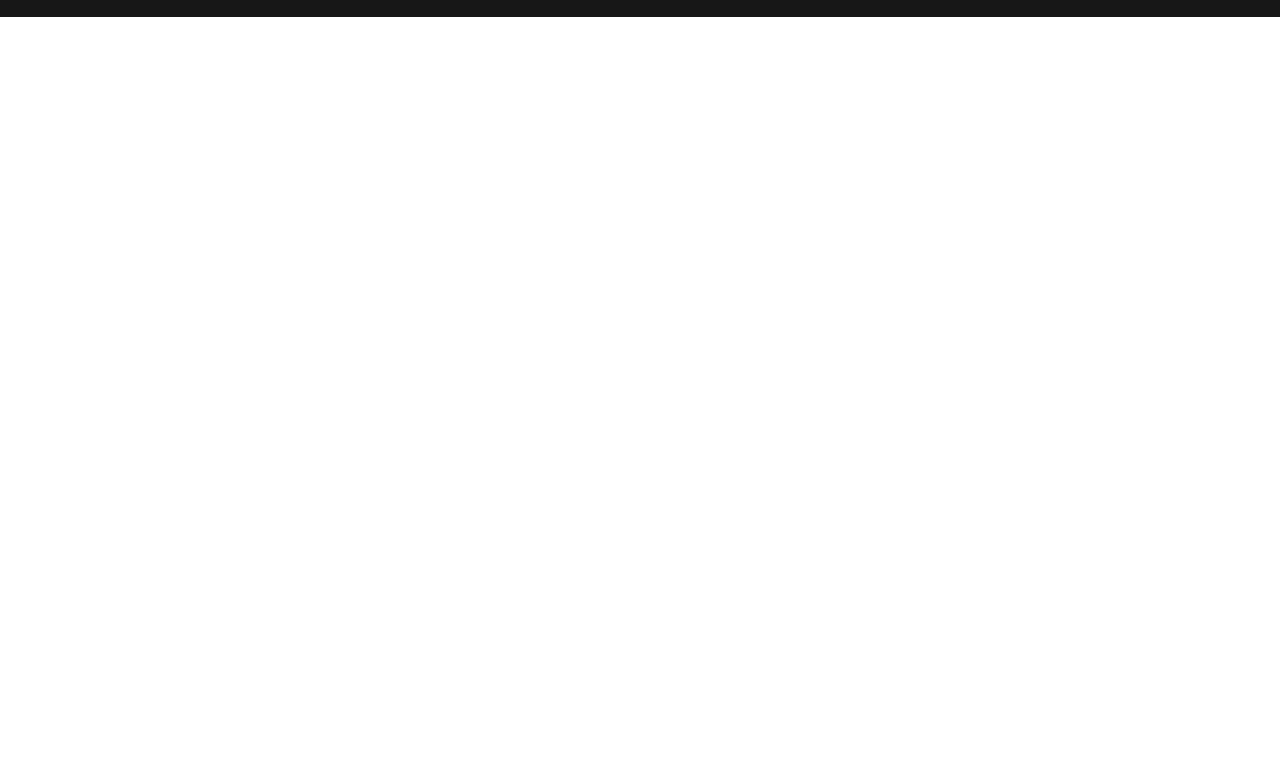
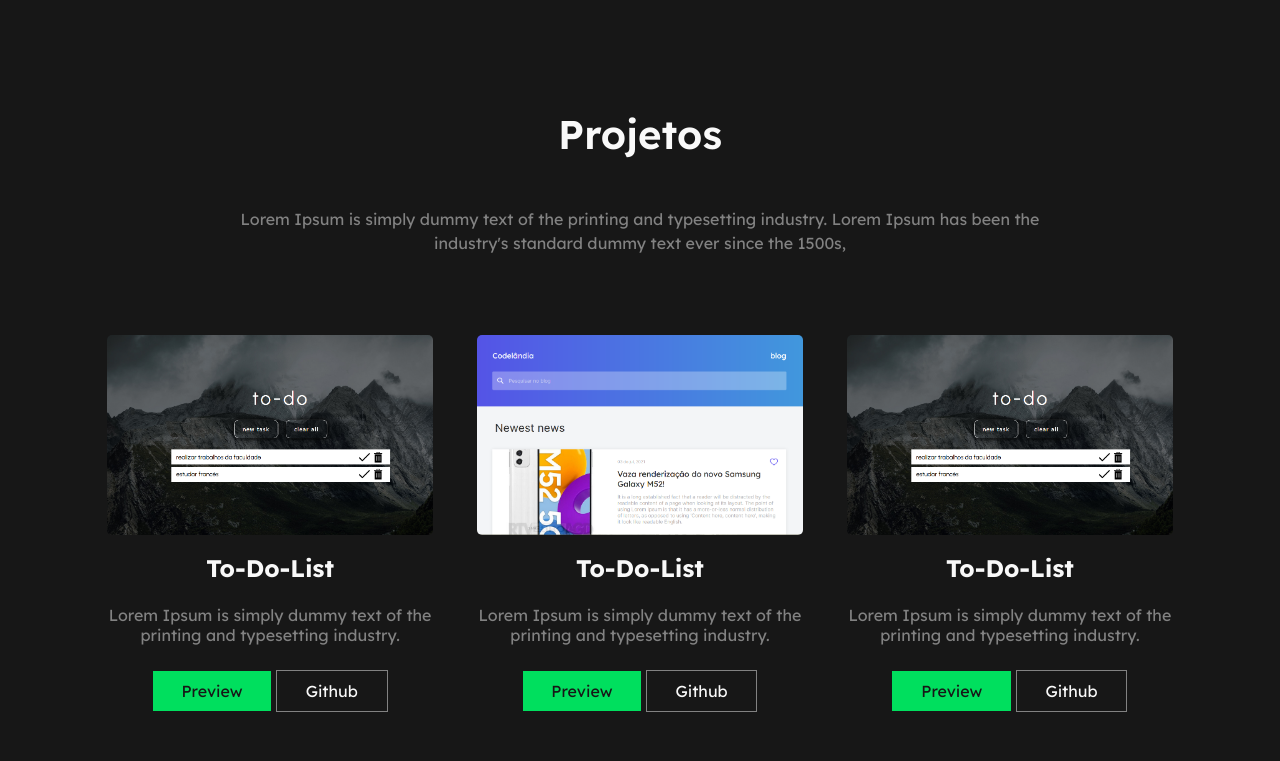
Before and after one commit to thel3onardo/my-portfolio, a website built with Vite: page index.html in a window 1280 px wide. Shown: the part 1437-2198 px from the top of the page. Before the commit the page ends 1454 px from the top, so only its background shows below. Built offline with nearby package versions, Linux system fonts and the light colour scheme; files whose address does not match are found by name.

Commit message:
Project section design done.

```diff
--- a/index.html
+++ b/index.html
@@ -54,9 +54,9 @@
         </div>
       </div>
       <section class="aboutme-section-container">
-        <h2 class="aboutme-title">Sobre mim</h2>
+        <h2 class="sections-titles">Sobre mim</h2>
         <div class="aboutme-text-container">
-          <p class="aboutme-text">There are many variations of passages of Lorem Ipsum available, but the majority have suffered alteration in some form, by injected humour, or randomised words which don't look even slightly believable. If you are going to use a passage of Lorem Ipsum, you need to be sure there isn't anything embarrassing hidden in the middle of text. All the Lorem Ipsum generators on the Internet tend to repeat predefined chunks as necessary, making this the first true generator on the Internet. It uses a dictionary of over 200 Latin words, combined with a handful of model sentence structures, to generate Lorem Ipsum which looks reasonable. The generated Lorem Ipsum is therefore always free from repetition, injected humour, or non-characteristic words etc.</p>
+          <p class="sections-text">There are many variations of passages of Lorem Ipsum available, but the majority have suffered alteration in some form, by injected humour, or randomised words which don't look even slightly believable. If you are going to use a passage of Lorem Ipsum, you need to be sure there isn't anything embarrassing hidden in the middle of text. All the Lorem Ipsum generators on the Internet tend to repeat predefined chunks as necessary, making this the first true generator on the Internet. It uses a dictionary of over 200 Latin words, combined with a handful of model sentence structures, to generate Lorem Ipsum which looks reasonable. The generated Lorem Ipsum is therefore always free from repetition, injected humour, or non-characteristic words etc.</p>
         </div>
         <div class="aboutme-assets-container">
           <div class="aboutme-assets-item">
@@ -85,6 +85,49 @@
           </div>
         </div>
       </section>
+      <section class="projects-section-container">
+          <h2 class="sections-titles">Projetos</h2>
+          <div class="projects-text-container">
+            <p class="sections-text">Lorem Ipsum is simply dummy text of the printing and typesetting industry. Lorem Ipsum has been the industry's standard dummy text ever since the 1500s,</p>
+          </div>
+          <div class="projects-content-container">
+            <div class="project-content">
+              <div class="project-image-container">
+                <img src="public/images/projects/todo-project.png" class="project-image">
+              </div>
+              <h2 class="project-name">To-Do-List</h2>
+              <p class="project-description">Lorem Ipsum is simply dummy text of the printing and typesetting industry.</p>
+              <div class="project-buttons">
+                <a class="project-button-preview">Preview</a>
+                <a class="project-button-github">Github</a>
+              </div>
+            </div>
+
+            <div class="project-content">
+              <div class="project-image-container">
+                <img src="public/images/projects/codelandia-1-project.png" class="project-image">
+              </div>
+              <h2 class="project-name">To-Do-List</h2>
+              <p class="project-description">Lorem Ipsum is simply dummy text of the printing and typesetting industry.</p>
+              <div class="project-buttons">
+                <a class="project-button-preview">Preview</a>
+                <a class="project-button-github">Github</a>
+              </div>
+            </div>
+
+            <div class="project-content">
+              <div class="project-image-container">
+                <img src="public/images/projects/todo-project.png" class="project-image">
+              </div>
+              <h2 class="project-name">To-Do-List</h2>
+              <p class="project-description">Lorem Ipsum is simply dummy text of the printing and typesetting industry.</p>
+              <div class="project-buttons">
+                <a class="project-button-preview">Preview</a>
+                <a class="project-button-github">Github</a>
+              </div>
+            </div>
+          </div>
+      </section>
     </div>
     <script type="module" src="public/js/main.js"></script>
   </body>
--- a/public/css/style.css
+++ b/public/css/style.css
@@ -47,6 +47,10 @@
 html {
     width: auto;
     font-family: "Lexend Deca", sans-serif;
+}
+
+body {
+    width: 100%;
 }
 
 .presentation-screen {
@@ -124,7 +128,7 @@ html {
 /* header */
 .header {
     height: 100vh;
-    width: 100vw;
+    width: 100%;
     position: relative;
     z-index: 2;
 }
@@ -217,7 +221,7 @@ html {
     padding: 4em 0;
 }
 
-.aboutme-title {
+.sections-titles {
     color: #f9f9f9;
     font-size: 2.5rem;
     font-weight: 600;
@@ -227,12 +231,12 @@ html {
     width: 65%;
 }
 
-.aboutme-text {
+.sections-text {
     color: #828282;
     text-align: center;
     line-height: 1.5em;
-    margin-top: 1em;
     width: 100%;
+    padding: 2em 0;
 }
 
 .aboutme-text-anchor {
@@ -281,6 +285,87 @@ html {
     width: 100%;
 }
 
+.projects-section-container {
+    width: 100%;
+    height: 700px;
+    display: flex;
+    flex-direction: column;
+    justify-content: flex-start;
+    align-items: center;
+    padding: 3em 0;
+    /* border: 1px solid red; */
+}
+
+.projects-text-container {
+    width: 65%;
+    margin: 1em 0;
+}
+
+.projects-content-container {
+    width: 85%;
+    display: flex;
+    flex-direction: row;
+    justify-content: center;
+    align-items: center;
+    margin: 2em 0;
+}
+
+.project-content {
+    display: flex;
+    flex-direction: column;
+    align-items: center;
+    height: 400px;
+    width: 30%;
+    margin: 0 2%;
+}
+
+.project-image-container {
+    width: 100%;
+    height: 50%;
+    border-radius: 5px;
+    /* filter: opacity(0.6); */
+    overflow: hidden;
+    transition: transform 0.5s ease;
+}
+
+.project-image {
+    height: 100%;
+    transform: translateX(-40px);
+}
+
+.project-image-container:hover {
+    transform: translateY(-10px);
+}
+
+.project-name {
+    color: #f9f9f9;
+    padding: 0.75em 0;
+}
+
+.project-description {
+    color: #828282;
+    text-align: center;
+    padding: 0.25em 0;
+}
+
+.project-buttons {
+    margin: 2em 0;
+}
+
+.project-button-preview {
+    color: #171717;
+    background-color: #00df5e;
+    padding: 0.6em 1.8em;
+}
+
+.project-button-github {
+    color: #171717;
+    background: none;
+    border: 1px solid #828282;
+    color: #f9f9f9;
+    padding: 0.6em 1.8em;
+}
+
 /* .header-second-text-label-title {
     box-shadow: 1px 20px 0px 10px #00df5e;
 } */
```
Also changed, not shown: public/images/projects/codelandia-1-project.png (added), public/images/projects/todo-project.png (added), 2 other files.
